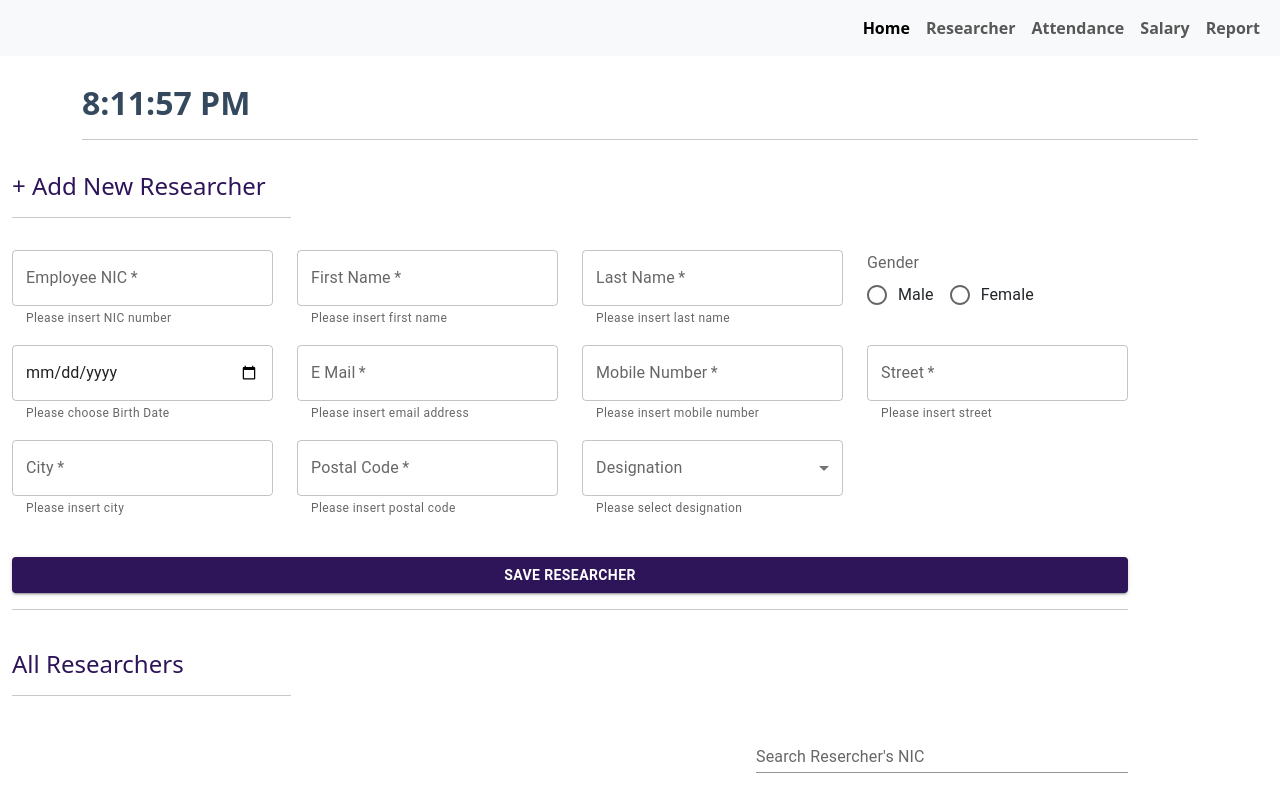
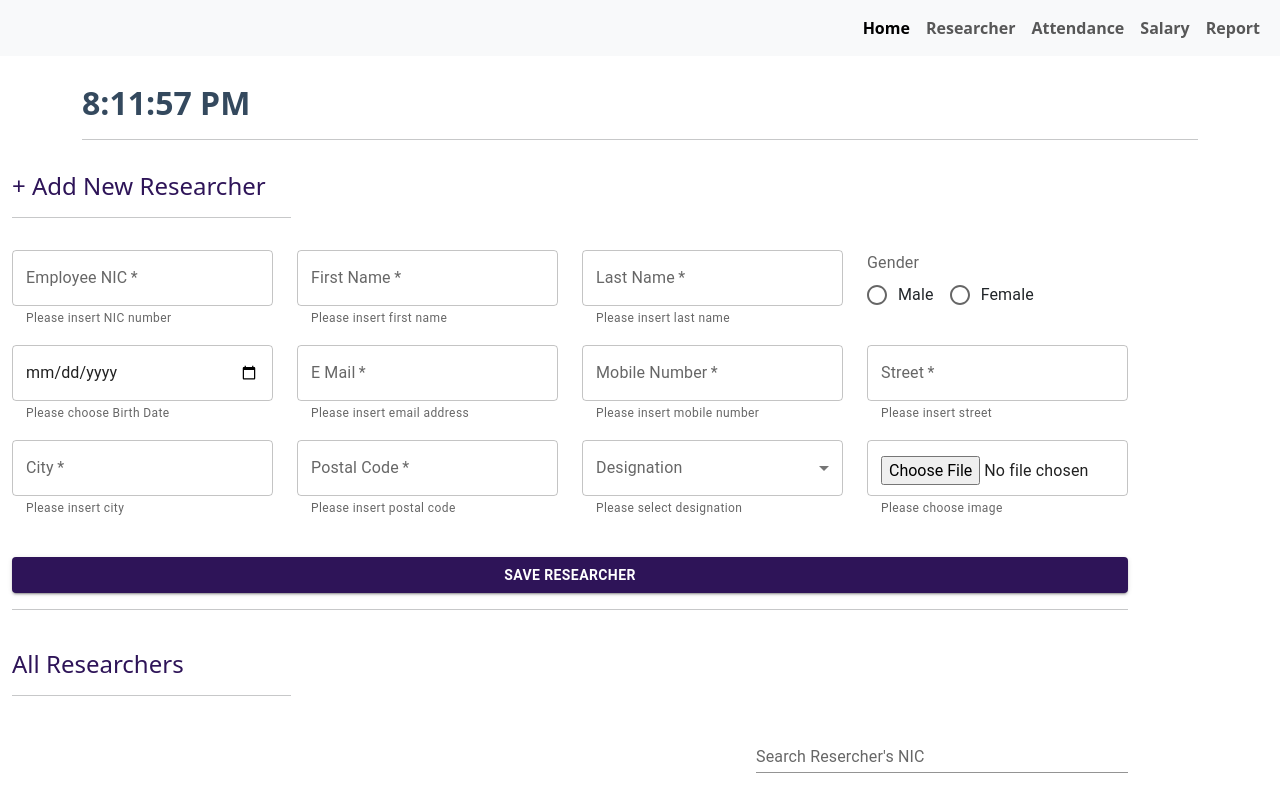
Before and after one commit to prashankulathunga/RFIAS, a React (Vite) app in the folder RFIAS_V0.1/: page /employee in a window 1280 px wide. Shown: the top 800 px of the page. Built offline with nearby package versions, Linux system fonts and the light colour scheme.

Commit message:
add modifi commit

```diff
--- a/RFIAS_V0.1/src/App.css
+++ b/RFIAS_V0.1/src/App.css
@@ -34,6 +34,7 @@ body {
     margin-top: 36px;
     box-shadow: 2px 2px 6px gainsboro;
     border-radius: 8px;
+    border-color: gainsboro!important;
 }
 
 .chart-text > h4 {
--- a/RFIAS_V0.1/src/components/employee.jsx
+++ b/RFIAS_V0.1/src/components/employee.jsx
@@ -124,7 +124,16 @@ function Employee() {
                                 </FormControl>
                             </div>
                         </div>
+
+                        <div className="col-12 col-sm-6 col-md-4 col-lg-3">
+                            <div className="filed-margin">
+                                <TextField fullWidth type='file' id='rportFile'
+                                           helperText='Please choose image' required/>
+                            </div>
+                        </div>
+
                     </div>
+
 
                     <div className="row">
                         <div className="col-12 savEmpBtn">
--- a/RFIAS_V0.1/src/components/reports.jsx
+++ b/RFIAS_V0.1/src/components/reports.jsx
@@ -71,7 +71,7 @@ function Report() {
 
                     <div className="row">
                         <div className="search-outer col-12">
-                            <div className="col-12 col-sm-6 col-md-4">
+                            <div className="col-12 col-sm-6 col-md-4 col-lg-3">
                                 <div className="filed-margin">
                                     <TextField fullWidth type='search' id='serchRport' label="Search Report ID"
                                                variant="standard"
```
